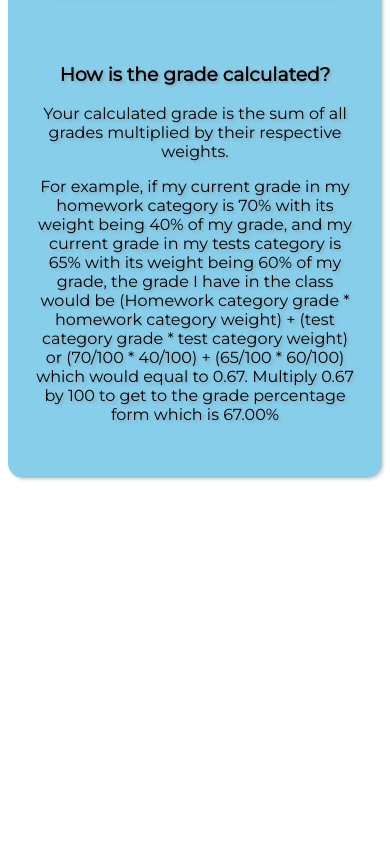
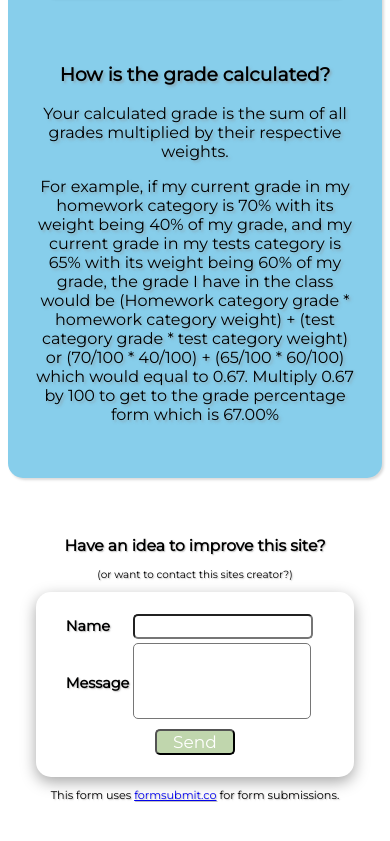
Before and after one commit to shortxmas/collegegradetool.co, a plain HTML site: page index.html in a window 390 px wide. Shown: the part 770-1611 px from the top of the page. Before the commit the page ends 1301 px from the top, so only its background shows below. Drawn offline with Linux system fonts and the light colour scheme.

Commit message:
added improve website section

```diff
--- a/index.html
+++ b/index.html
@@ -10,6 +10,7 @@
   <link rel="stylesheet" href="styles/header-styles.css">
   <link rel="stylesheet" href="styles/about-styles.css">
   <link rel="stylesheet" href="styles/form-styles.css">
+  <link rel="stylesheet" href="styles/contact-styles.css">
 
 
 
@@ -685,15 +686,55 @@
     </div>
   </div>
 
-  <!-- <div id="form">
-    <h2> Have an idea to improve this page?</h2>
-    <br>
-    <form action="https://formsubmit.co/your@email.com" method="POST">
-      <input type="text" name="name" required>
-      <input type="email" name="email" required>
-      <button type="submit">Send</button>
-    </form>
-  </div> -->
+
+  <div id="form-box">
+
+    <div id="topelem">
+      <h2> Have an idea to improve this site?</h2>
+      <p> (or want to contact this sites creator?)</p>
+    </div>
+
+    <div id="form">
+      <form action="https://formsubmit.co/leightonmiguelweb@gmail.com" method="POST">
+        <!-- <input type="text" name="name" required>
+        <input type="email" name="email" required>
+        <button type="submit">Send</button> -->
+        <br>
+        <table class="contact-tables">
+          <tr>
+            <th> Name</th>
+            <td> <input class="contact-form-inputs" id="contact-form-name" type="text" name="name" required maxlength="50"> </td>
+
+          </tr>
+          <tr>
+            <th> Message</th>
+            <td> <textarea class="contact-form-inputs" id="contact-form-message" type="text" name="message" required maxlength="150"></textarea> </td>
+
+          </tr>
+
+
+
+        </table>
+        <table class="contact-tables" id="contact-sr">
+          <tr>
+            <td><button id="contact-form-submit" class="contact-form-inputs" type="submit">Send</button></td>
+            <!-- <td><button id="contact-form-submit" class="contact-form-inputs" type="submit">Reset</button></td> -->
+
+          </tr>
+        </table>
+
+
+
+        <br>
+      </form>
+    </div>
+    <p id="botelem"> This form uses <a href="https://formsubmit.co">formsubmit.co</a> for form submissions.</p>
+
+
+
+
+
+  </div>
 
 
 
--- /dev/null
+++ b/styles/contact-styles.css
@@ -0,0 +1,144 @@
+
+#form-box
+{
+  text-align: center; /* Center align the tabs */
+  /* background-color: #87ceeb; */
+
+  width: 500px;
+  margin-right: auto;
+  margin-left: auto;
+
+
+  margin-left: auto;
+  margin-right: auto;
+  margin-bottom: 6%;
+
+
+  text-shadow: rgba(138, 136, 136, 0.521) 1.95px 1.95px 2.6px;
+}
+#form
+{
+  outline: none;
+  box-shadow: rgba(0, 0, 0, 0.35) 0px 5px 15px;
+  border-radius: 15px;
+  display: flex;
+  justify-content: center;
+  text-align: left;
+}
+
+.contact-form-inputs
+{
+  font-family: 'Montserrat', sans-serif;
+  border-radius: 5px;
+  font-size: 15px;
+
+}
+
+#contact-form-name
+{
+
+  width: 250px;
+}
+#contact-form-message
+{
+  width: 252px;
+  resize: none;
+  height: 70px;
+
+}
+#contact-form-submit
+{
+  width: 80px;
+  font-size: 17px;
+  background-color: rgb(192, 214, 173);
+  color: black;
+  outline: auto;
+  cursor: pointer;
+}
+.contact-tables
+{
+  display: flex;
+  justify-content: center;
+  width: 100%;
+}
+
+@media screen and (max-width:600px)
+{
+  #form-box
+  {
+    text-align: center; /* Center align the tabs */
+    /* background-color: #87ceeb; */
+
+    width: 85%;
+    margin-right: auto;
+    margin-left: auto;
+
+
+    margin-left: auto;
+    margin-right: auto;
+    margin-bottom: 20%;
+    text-shadow: rgba(138, 136, 136, 0.521) 1px 1px 1.3px;
+
+
+  }
+
+  #form
+  {
+
+    border-radius: 15px;
+
+    display: flex;
+    justify-content: center;
+    text-align: left;
+    size: 10%;
+
+  }
+
+  .contact-form-inputs
+  {
+    font-family: 'Montserrat', sans-serif;
+    border-radius: 5px;
+    font-size: 15px;
+    width: 100%;
+
+
+  }
+
+  #contact-form-name
+  {
+
+    width: 90%;
+  }
+  #contact-form-message
+  {
+    width: 252px;
+    resize: none;
+    width: 90%;
+
+  }
+  #contact-form-submit
+  {
+    width: 80px;
+    font-size: 17px;
+    color: white;
+    outline: gray;
+    background-color: rgb(192, 214, 173);
+    border-radius: 5px;
+  }
+  .contact-tables
+  {
+    display: flex;
+    justify-content: center;
+
+  }
+  #topelem
+  {
+    font-size: 65%;
+  }
+  #botelem
+  {
+    font-size: 70%;
+  }
+
+
+}
--- a/styles/tabs-styles.css
+++ b/styles/tabs-styles.css
@@ -37,9 +37,9 @@
   background-color: #87ceeb;
   border-radius: 15px;
   height: 50%;
-  width: 700px;
+  width: 730px;
   box-shadow: rgba(0, 0, 0, 0.15) 1.95px 1.95px 2.6px;
-  margin-bottom: 12%;
+  margin-bottom: 6%;
   text-shadow: rgba(138, 136, 136, 0.521) 1.95px 1.95px 2.6px;
 }
 
@@ -51,6 +51,9 @@
 .tab-button.active {
   background-color: #87ceeb;
 }
+
+
+
 
 
 @media screen and (max-width:600px)
```
